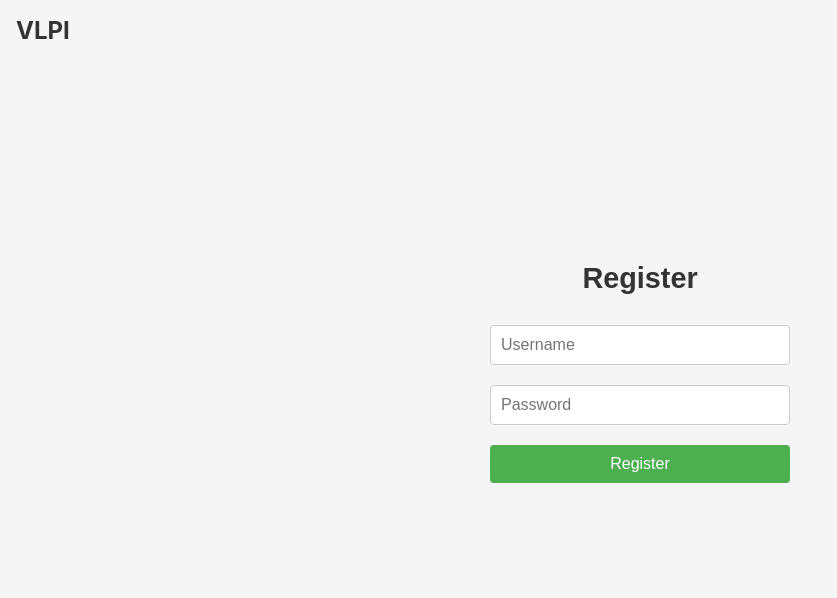
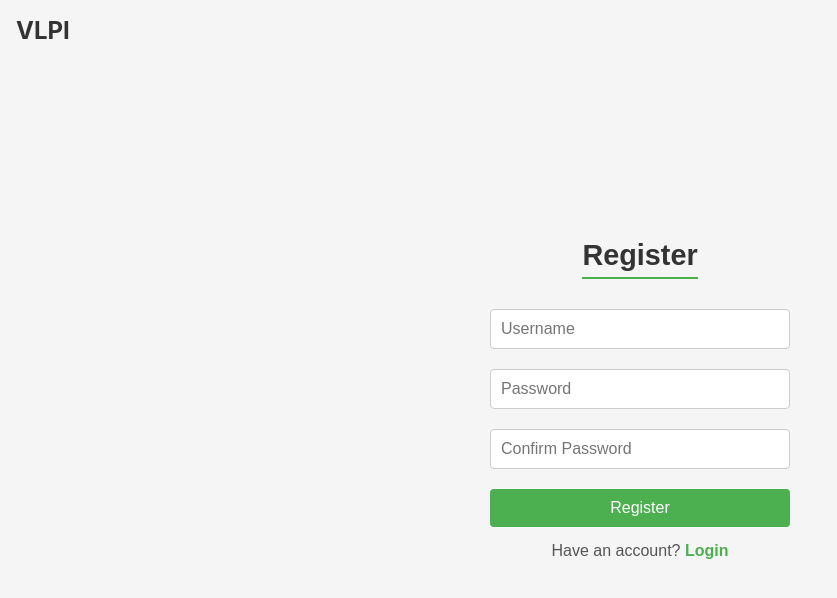
Before and after one commit to roman-kh122/security-testing-client, a React (Create React App) app: page /register in a window 1280 px wide. Shown: the top 598 px of the page, without its empty margins (0-837 px from the left). Built offline with nearby package versions, Linux system fonts and the light colour scheme.

Commit message:
fix login and register

```diff
--- a/src/App.js
+++ b/src/App.js
@@ -1,5 +1,10 @@
 import React from "react";
-import { BrowserRouter as Router, Routes, Route } from "react-router-dom";
+import {
+  BrowserRouter as Router,
+  Routes,
+  Route,
+  Navigate,
+} from "react-router-dom";
 import Login from "./pages/login/login.jsx";
 import Register from "./pages/register/register.jsx";
 import TaskList from "./pages/tasks-list/tasks-list.jsx";
@@ -11,6 +16,7 @@ function App() {
   return (
     <Router>
       <Routes>
+        <Route path="/" element={<Navigate to="/login" />} />
         <Route path="/login" element={<Login />} />
         <Route path="/register" element={<Register />} /> {/* Register route */}
         <Route path="/task" element={<TaskList />} /> {/* Task route */}
--- a/src/pages/login/login.css
+++ b/src/pages/login/login.css
@@ -1,56 +1,95 @@
-/* Style for the login and register containers */
-.login, .register {
+/* Централізовані стилі */
+.login,
+.register {
   display: flex;
-  margin-top: -100px;
   flex-direction: column;
   align-items: center;
   justify-content: center;
   height: 100vh;
   font-family: Arial, sans-serif;
   background-color: #f5f5f5;
+  margin-top: -65px;
 }
 
+/* Заголовки */
 h2 {
   color: #333;
   font-size: 24px;
   margin-bottom: 20px;
+  border-bottom: 2px solid #4caf50;
+  padding-bottom: 5px;
 }
 
-/* Style for the form inputs */
+/* Форма */
 form {
   display: flex;
   flex-direction: column;
   width: 300px;
 }
 
-input[type="text"], input[type="password"] {
+input[type="text"],
+input[type="password"] {
   padding: 10px;
   margin: 10px 0;
   border: 1px solid #ccc;
   border-radius: 4px;
   font-size: 16px;
+  transition: border-color 0.3s, box-shadow 0.3s;
 }
 
-/* Style for the button */
+input[type="text"]:focus,
+input[type="password"]:focus {
+  border-color: #4caf50;
+  outline: none;
+  box-shadow: 0 0 5px rgba(76, 175, 80, 0.5);
+}
+
+/* Кнопка */
 button[type="submit"] {
   padding: 10px;
   margin-top: 10px;
-  background-color: #4CAF50;
+  background-color: #4caf50;
   color: white;
   border: none;
   border-radius: 4px;
   font-size: 16px;
   cursor: pointer;
-  transition: background-color 0.3s;
+  transition: background-color 0.3s, box-shadow 0.3s;
 }
 
 button[type="submit"]:hover {
   background-color: #45a049;
+  box-shadow: 0 4px 6px rgba(0, 0, 0, 0.1);
 }
 
-/* Style for the error message */
+/* Повідомлення про помилки */
 .error {
   color: red;
   margin-top: 10px;
   font-size: 14px;
 }
+
+/* Текст і посилання */
+p {
+  margin-top: 15px;
+  font-size: 14px;
+  text-align: center;
+}
+
+.register-link {
+  color: #4caf50;
+  text-decoration: none;
+  font-weight: bold;
+  transition: color 0.3s;
+}
+
+.register-link:hover {
+  color: #45a049;
+}
+
+/* Адаптивність */
+@media (max-width: 768px) {
+  form {
+    width: 90%;
+  }
+}
--- a/src/pages/login/login.jsx
+++ b/src/pages/login/login.jsx
@@ -1,7 +1,7 @@
 import React, { useState } from "react";
 import api from "../../services/api";
 import "./login.css";
-import { useNavigate } from "react-router-dom";
+import { useNavigate, Link } from "react-router-dom";
 import Header from "../../components/common/header/header";
 
 const Login = () => {
@@ -47,6 +47,12 @@ const Login = () => {
           <button type="submit">Login</button>
         </form>
         {error && <p className="error">{error}</p>}
+        <p>
+          Don't have an account?{" "}
+          <Link to="/register" className="register-link">
+            Register
+          </Link>
+        </p>
       </div>
     </div>
   );
--- a/src/pages/register/register.css
+++ b/src/pages/register/register.css
@@ -1,56 +1,94 @@
-/* Style for the login and register containers */
-.login, .register {
+/* Централізовані стилі */
+.login,
+.register {
   display: flex;
   flex-direction: column;
   align-items: center;
   justify-content: center;
-  margin-top: -100px;
   height: 100vh;
   font-family: Arial, sans-serif;
   background-color: #f5f5f5;
 }
 
+/* Заголовки */
 h2 {
   color: #333;
   font-size: 24px;
   margin-bottom: 20px;
+  border-bottom: 2px solid #4caf50;
+  padding-bottom: 5px;
 }
 
-/* Style for the form inputs */
+/* Форма */
 form {
   display: flex;
   flex-direction: column;
   width: 300px;
 }
 
-input[type="text"], input[type="password"] {
+input[type="text"],
+input[type="password"] {
   padding: 10px;
   margin: 10px 0;
   border: 1px solid #ccc;
   border-radius: 4px;
   font-size: 16px;
+  transition: border-color 0.3s, box-shadow 0.3s;
 }
 
-/* Style for the button */
+input[type="text"]:focus,
+input[type="password"]:focus {
+  border-color: #4caf50;
+  outline: none;
+  box-shadow: 0 0 5px rgba(76, 175, 80, 0.5);
+}
+
+/* Кнопка */
 button[type="submit"] {
   padding: 10px;
   margin-top: 10px;
-  background-color: #4CAF50;
+  background-color: #4caf50;
   color: white;
   border: none;
   border-radius: 4px;
   font-size: 16px;
   cursor: pointer;
-  transition: background-color 0.3s;
+  transition: background-color 0.3s, box-shadow 0.3s;
 }
 
 button[type="submit"]:hover {
   background-color: #45a049;
+  box-shadow: 0 4px 6px rgba(0, 0, 0, 0.1);
 }
 
-/* Style for the error message */
+/* Повідомлення про помилки */
 .error {
   color: red;
   margin-top: 10px;
   font-size: 14px;
 }
+
+/* Текст і посилання */
+p {
+  margin-top: 15px;
+  font-size: 14px;
+  text-align: center;
+}
+
+.register-link {
+  color: #4caf50;
+  text-decoration: none;
+  font-weight: bold;
+  transition: color 0.3s;
+}
+
+.register-link:hover {
+  color: #45a049;
+}
+
+/* Адаптивність */
+@media (max-width: 768px) {
+  form {
+    width: 90%;
+  }
+}
--- a/src/pages/register/register.jsx
+++ b/src/pages/register/register.jsx
@@ -1,17 +1,23 @@
 import React, { useState } from "react";
 import api from "../../services/api";
-import { useNavigate } from "react-router-dom";
+import { useNavigate, Link } from "react-router-dom";
 import { v4 as uuidv4 } from "uuid";
 import Header from "../../components/common/header/header";
 
 const Register = () => {
   const [userName, setUserName] = useState("");
   const [password, setPassword] = useState("");
+  const [confirmPassword, setConfirmPassword] = useState("");
   const [error, setError] = useState("");
   const navigate = useNavigate();
 
   const handleRegister = async (e) => {
     e.preventDefault();
+
+    if (password !== confirmPassword) {
+      setError("Passwords do not match");
+      return;
+    }
 
     try {
       const id = uuidv4();
@@ -49,9 +55,22 @@ const Register = () => {
             onChange={(e) => setPassword(e.target.value)}
             required
           />
+          <input
+            type="password"
+            placeholder="Confirm Password"
+            value={confirmPassword}
+            onChange={(e) => setConfirmPassword(e.target.value)}
+            required
+          />
           <button type="submit">Register</button>
         </form>
         {error && <p className="error">{error}</p>}
+        <p>
+          Have an account?{" "}
+          <Link to="/login" className="register-link">
+            Login
+          </Link>
+        </p>
       </div>
     </div>
   );
```
